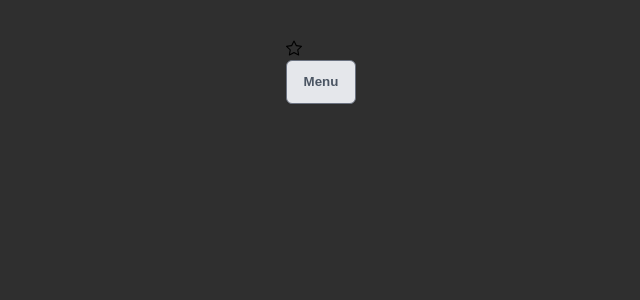
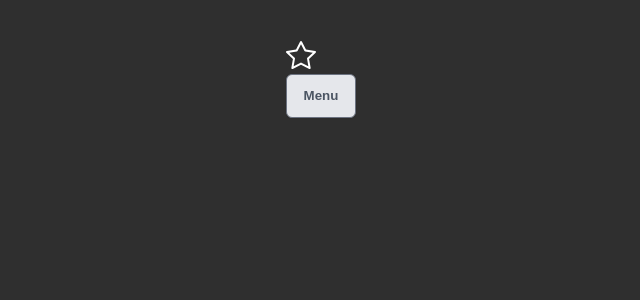
Before and after one commit to Holl4444/adReact, a React (Vite) app: page / in a window 1280 px wide. Shown: the top 300 px of the page, without its empty margins (319-959 px from the left). Built offline with nearby package versions, Linux system fonts and the light colour scheme.

Commit message:
add: star css

```diff
--- a/src/global.css
+++ b/src/global.css
@@ -58,6 +58,19 @@ button.button-danger {
     border-color: #F87171;
 }
 
+.star {
+    height: 30px;
+    width: 30px;
+    cursor: pointer;
+    transition: color .5s ease-in-out;
+    user-select: none;
+    color: white;
+}
+
+.star.filled {
+    color: orange;
+}
+
 .menu {
     position: relative;
     display: inline-block;
```
